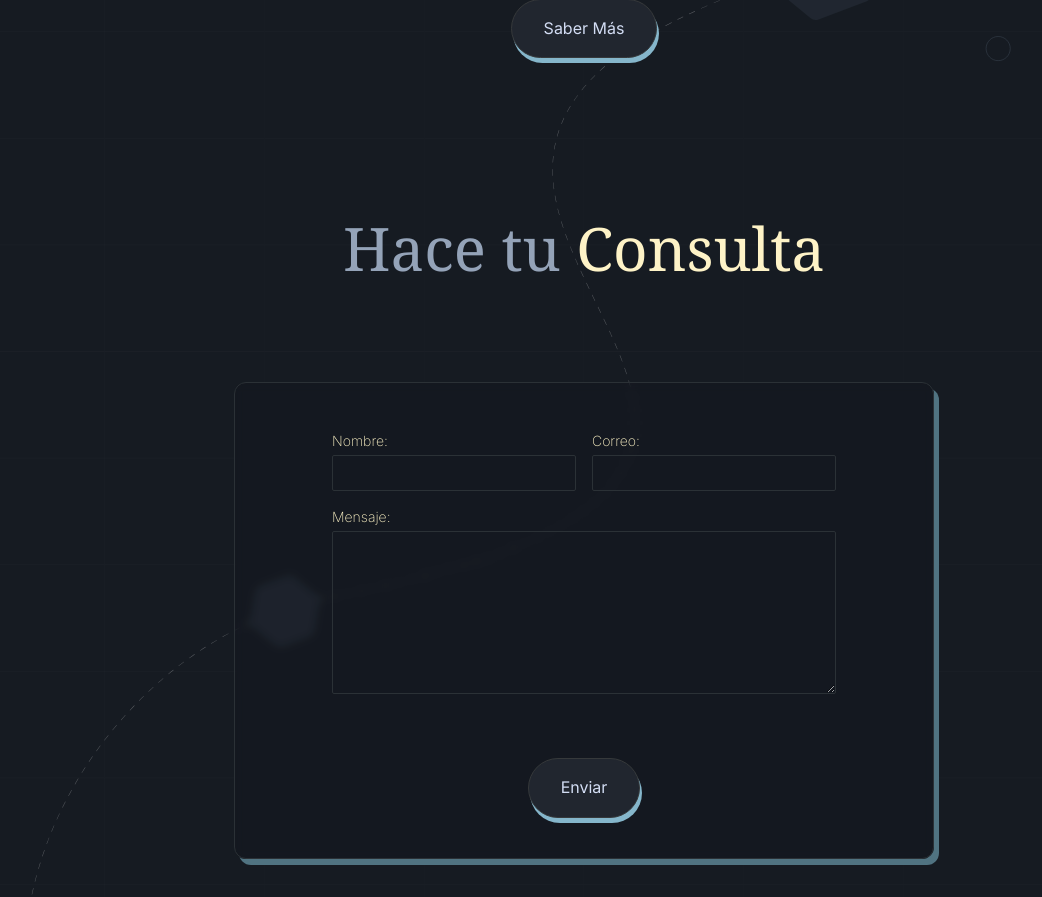
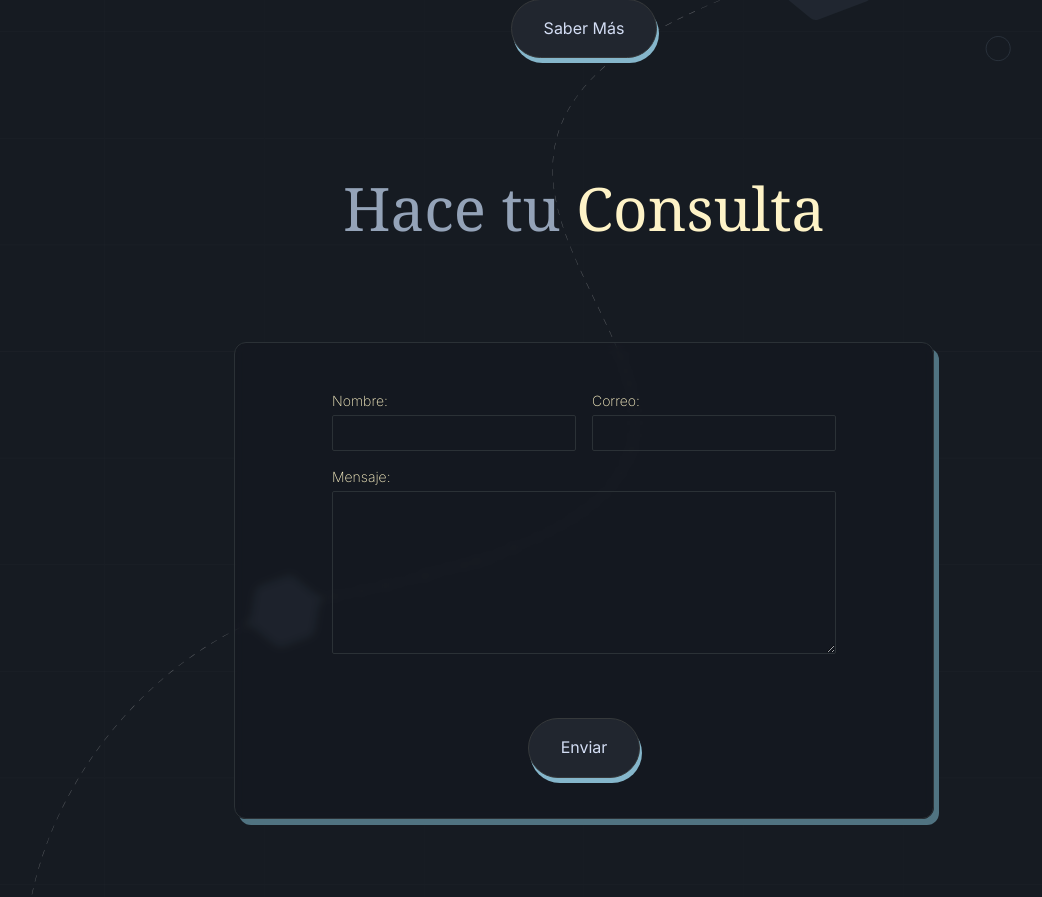
Before and after one commit to GRAMAPHENIA/hexagono, a Next.js app: page /informacion in a window 1280 px wide. Shown: the part 2208-3105 px from the top of the page, without its empty margins (56-1098 px from the left). Built offline with nearby package versions, Linux system fonts and the light colour scheme.

Commit message:
mas-mods

```diff
--- a/src/components/Consultas.jsx
+++ b/src/components/Consultas.jsx
@@ -2,7 +2,7 @@ const Consultas = () => {
   return (
     <>
       <figure
-        className="pt-10 mb-16 flex justify-center items-center m-4"
+        className=" mb-16 flex justify-center items-center m-4"
         id="consultas"
       >
         <h2 className="text-6xl text-center font-serif text-slate-400 py-10">
--- a/src/components/Tecnologias.jsx
+++ b/src/components/Tecnologias.jsx
@@ -112,7 +112,7 @@ const Tecnologias = () => {
           </div>
         ))}
       </section>
-      <div className="flex justify-center lg:justify-end mt-10 mb-40">
+      <div className="flex justify-center lg:justify-end mt-10 mb-20">
         <button
           onClick={openModal}
           className="col-span-6 flex justify-center items-center text-[var(--font-light)] bg-[var(--gradient-end)] px-8 py-4 rounded-full sombra-light border border-[var(--card-light)]"
```
